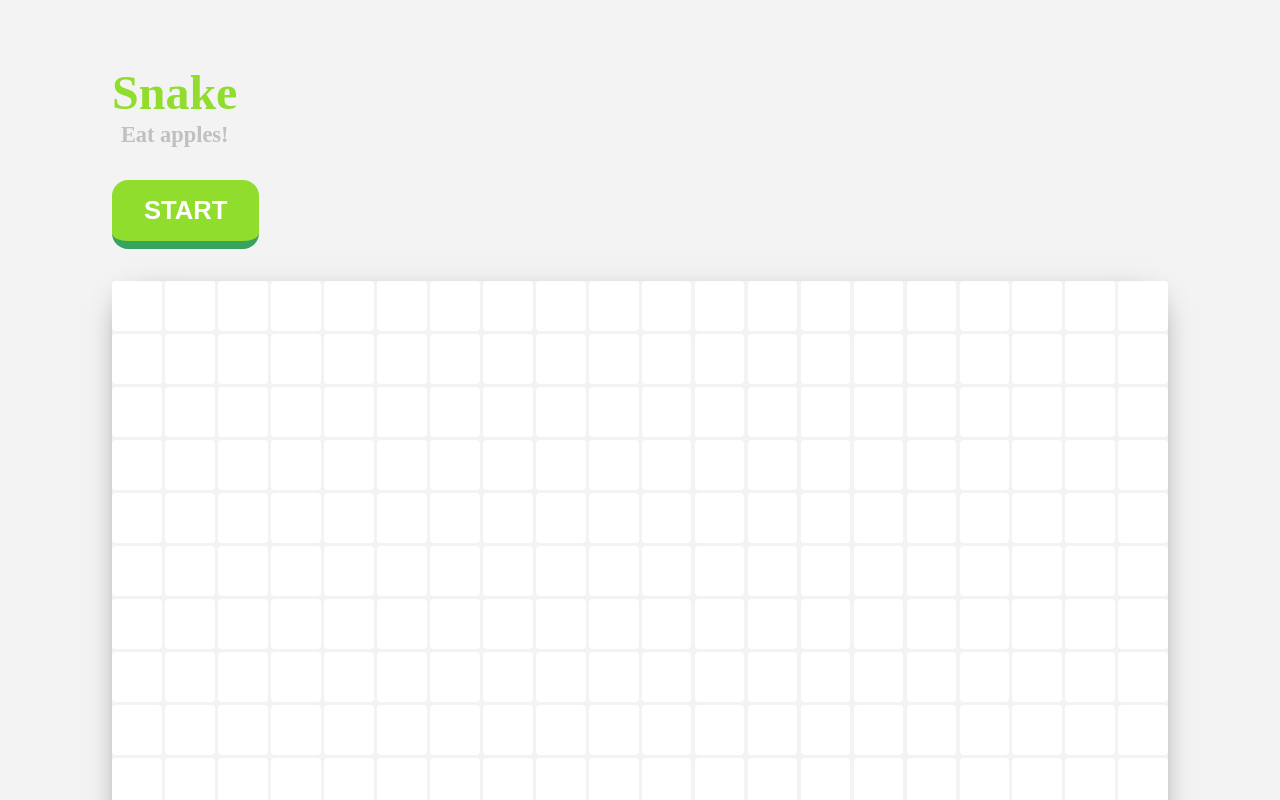
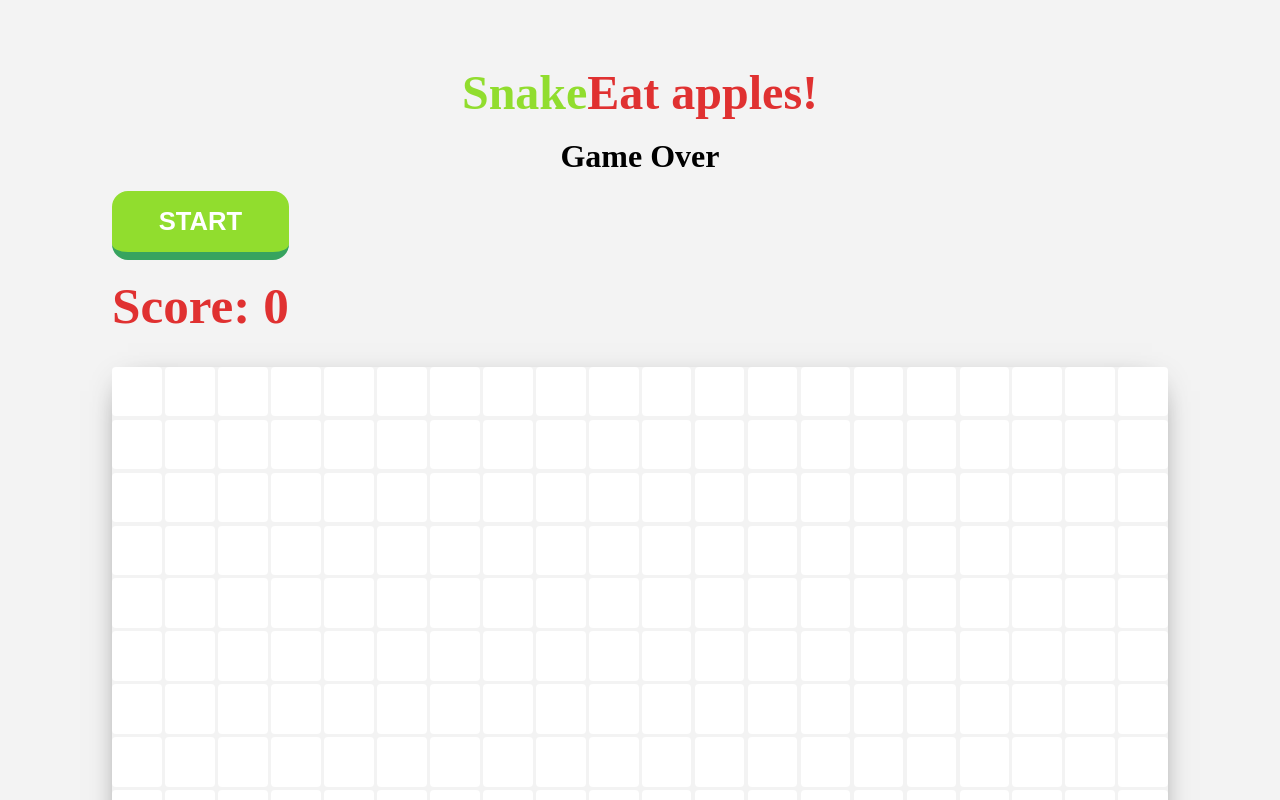
Before and after one commit to sunpochin/snake-game, a Vue app: page / in a window 1280 px wide. Shown: the top 800 px of the page. Built offline with nearby package versions, Linux system fonts and the light colour scheme.

Commit message:
feature: Got Score showing. Need to adjust START and Game over

```diff
--- a/src/components/GameContainer.vue
+++ b/src/components/GameContainer.vue
@@ -1,14 +1,9 @@
 <template>
   <div>
     <div class="game-container" :style="`--tile-count: ${tileCount};`">
-      <GameHeader />
-
-      <div class="game-gui">
-        <div class="game-ctrl">
-          <button class="btn btn-start" @click="startGame">Start</button>
-        </div>
+      <div>
+        <GameHeader :score="score" :startGame="this.startGame" />
       </div>
-
       <GameBoard :tileCount="tileCount" :snake="snake" :food="food" />
     </div>
   </div>
@@ -30,13 +25,15 @@ export default {
     return {
       directions: ["up", "down", "left", "right"],
       tileCount: 20,
-
+      // Snake is an array of objects. Each object has x and y properties.
+      // Snake head is the first element of the array. Snake tail is the last element of the array.
       snake: [
         {
           x: Math.floor(this.tileCount / 2),
           y: Math.floor(this.tileCount / 2),
         },
       ],
+      // Food is an object with x and y properties.
       food: {
         x: this.randomOf(this.tileCount),
         y: this.randomOf(this.tileCount),
@@ -99,9 +96,25 @@ export default {
       }
     },
 
+    isSnakeOutside() {
+      const head = this.snake[0];
+      return (
+        head.x < 0 ||
+        head.x >= this.tileCount ||
+        head.y < 0 ||
+        head.y >= this.tileCount
+      );
+    },
+
     gameLoop() {
       if (!this.isRunning) return;
+
+      // End game if snake head hits snake body.
       const newHead = this.getNewHead();
+      if (this.isSnakeOutside()) {
+        this.isRunning = false;
+        return;
+      }
       if (this.isSnake(newHead.x, newHead.y)) {
         this.isRunning = false;
         return;
@@ -114,38 +127,38 @@ export default {
           x: this.randomOf(this.tileCount),
           y: this.randomOf(this.tileCount),
         };
+        this.score.id = Date.now();
+        this.score.pts += 1;
       } else {
         // Remove snake tail.
         this.snake.pop();
       }
-      setTimeout(this.gameLoop, 120);
+      setTimeout(this.gameLoop, 180);
     },
 
     getNewHead() {
       const head = this.snake[0];
-      let newHead = { x: 0, y: 0 };
-
+      let newHead = { x: -1, y: -1 };
       switch (this.direction) {
         case "right":
-          newHead = { x: (head.x + 1) % this.tileCount, y: head.y };
+          newHead = { x: head.x + 1, y: head.y };
           break;
         case "left":
           newHead = {
-            x: (head.x - 1 + this.tileCount) % this.tileCount,
+            x: head.x - 1,
             y: head.y,
           };
           break;
         case "up":
           newHead = {
             x: head.x,
-            y: (head.y - 1 + this.tileCount) % this.tileCount,
+            y: head.y - 1,
           };
           break;
         case "down":
-          newHead = { x: head.x, y: (head.y + 1) % this.tileCount };
+          newHead = { x: head.x, y: head.y + 1 };
           break;
       }
-
       return newHead;
     },
 
@@ -178,45 +191,4 @@ export default {
 .game-container > * {
   min-width: 0;
 }
-.game-gui {
-  display: flex;
-  align-items: center;
-  justify-content: space-between;
-}
-.game-ctrl {
-  display: flex;
-  flex-direction: column;
-  gap: 1rem;
-}
-.game-btn-wrapper {
-  display: flex;
-  gap: 1rem;
-}
-
-/* Buttons */
-.btn {
-  background-color: var(--col-prim);
-  border: 0;
-  border-bottom: 0.5rem solid var(--col-sec);
-  border-radius: 1rem;
-  color: white;
-}
-.btn:focus-visible {
-  outline: 0.25rem dashed var(--col-prim);
-  outline-offset: 0.25rem;
-}
-.btn:active {
-  border-bottom: 0.25rem solid var(--col-sec);
-}
-.btn-start {
-  padding: 1rem 2rem;
-
-  font-size: 1.6rem;
-  font-weight: 600;
-  text-transform: uppercase;
-}
-.btn-ctrl {
-  width: 100%;
-  padding: 1rem;
-}
 </style>
--- a/src/components/GameHeader.vue
+++ b/src/components/GameHeader.vue
@@ -4,32 +4,57 @@
       <h1 class="game-logo-title">Snake</h1>
       <h2 class="game-logo-subtitle">Eat apples!</h2>
     </div>
+    <div class="game-over">
+      <h1>Game Over</h1>
+    </div>
+
+    <div class="game-gui">
+      <div class="game-ctrl">
+        <button class="btn btn-start" @click="startGame">Start</button>
+        <GameScore :score="score" />
+      </div>
+    </div>
   </div>
 </template>
 
 <script lang="ts">
+import GameScore from "./GameScore.vue";
 import { defineComponent } from "vue";
 
 export default defineComponent({
   name: "GameHeader",
+  components: {
+    GameScore,
+  },
+  props: {
+    score: {
+      id: Number,
+      pts: Number,
+      required: true,
+    },
+    startGame: Function,
+  },
 });
 </script>
 
 <style>
 .game-logo {
+  max-width: 100%;
   display: flex;
-  align-items: center;
-  gap: 2rem;
+  flex-direction: column;
+  gap: 1rem;
 }
 .game-logo-img {
   display: block;
   width: 6rem;
 }
 .game-logo-text {
+  max-width: 100%;
   line-height: 1.2;
   display: flex;
-  flex-direction: column;
-  align-items: center;
+  flex-direction: row;
+  /* align-items: space-around; */
+  justify-content: center;
 }
 .game-logo-title {
   font-size: 3rem;
@@ -37,8 +62,50 @@ export default defineComponent({
   color: var(--col-prim);
 }
 .game-logo-subtitle {
-  font-size: 1.4rem;
+  font-size: 3rem;
+  font-weight: 800;
+  color: var(--col-food-apple);
+}
+
+.game-gui {
+  display: flex;
+  align-items: center;
+  justify-content: space-between;
+}
+.game-ctrl {
+  display: flex;
+  flex-direction: column;
+  gap: 1rem;
+}
+.game-btn-wrapper {
+  display: flex;
+  gap: 1rem;
+}
+
+/* Buttons */
+.btn {
+  background-color: var(--col-prim);
+  border: 0;
+  border-bottom: 0.5rem solid var(--col-sec);
+  border-radius: 1rem;
+  color: white;
+}
+.btn:focus-visible {
+  outline: 0.25rem dashed var(--col-prim);
+  outline-offset: 0.25rem;
+}
+.btn:active {
+  border-bottom: 0.25rem solid var(--col-sec);
+}
+.btn-start {
+  padding: 1rem 2rem;
+
+  font-size: 1.6rem;
   font-weight: 600;
-  color: var(--col-txt-sec);
+  text-transform: uppercase;
+}
+.btn-ctrl {
+  width: 100%;
+  padding: 1rem;
 }
 </style>
--- /dev/null
+++ b/src/components/GameScore.vue
@@ -0,0 +1,29 @@
+<template>
+  <div class="game-score">
+    <h1>Score: {{ score.pts }}</h1>
+  </div>
+</template>
+
+<script>
+export default {
+  name: "GameScore",
+  props: {
+    score: {
+      type: Object,
+      required: true,
+    },
+  },
+};
+</script>
+
+<style>
+.game-score {
+  display: flex;
+  align-items: center;
+  gap: 0.6rem;
+
+  font-size: 1.6rem;
+  font-weight: 800;
+  color: var(--col-food-apple);
+}
+</style>
```
Also changed, not shown: src/App.vue (+5 -5 lines).
